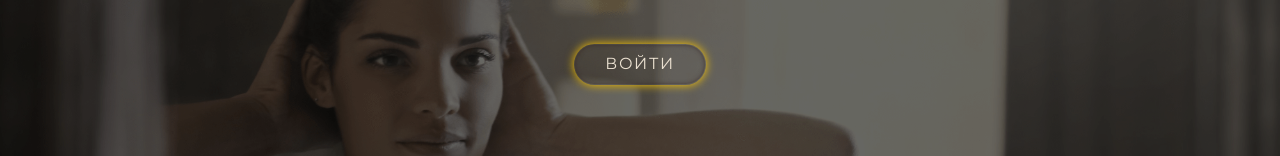
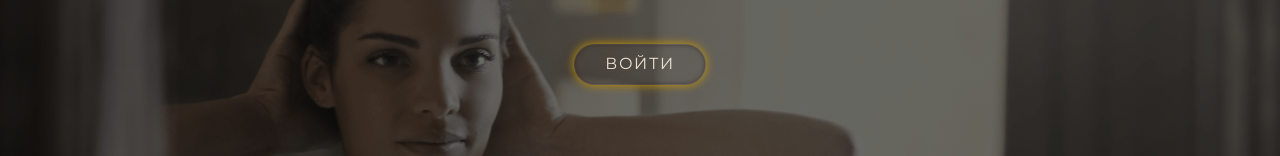
Before and after one commit to RomanovMichael/nataleebrows, a plain HTML site: page docs/index.html in a window 1280 px wide. In both pictures the pointer is over the link "ВОЙТИ". Shown: the part 375-531 px from the top of the page. Drawn offline with nearby package versions, Linux system fonts and the light colour scheme.

Commit message:
Update welcome.css

```diff
--- a/docs/styles/welcome.css
+++ b/docs/styles/welcome.css
@@ -117,7 +117,7 @@ html, body {
     color: #EBE1D1;
 
     border: 1px solid transparent;
-    box-shadow:   0 0 10px  rgba(255, 201, 2, 1),  inset 0 0 5px -1px rgba(57,40,40);
+    box-shadow:   0 0 10px  rgba(201, 152, 2),  inset 0 0 5px -1px rgba(57,40,40);
     transition: 0.3s;
 
 }
```
